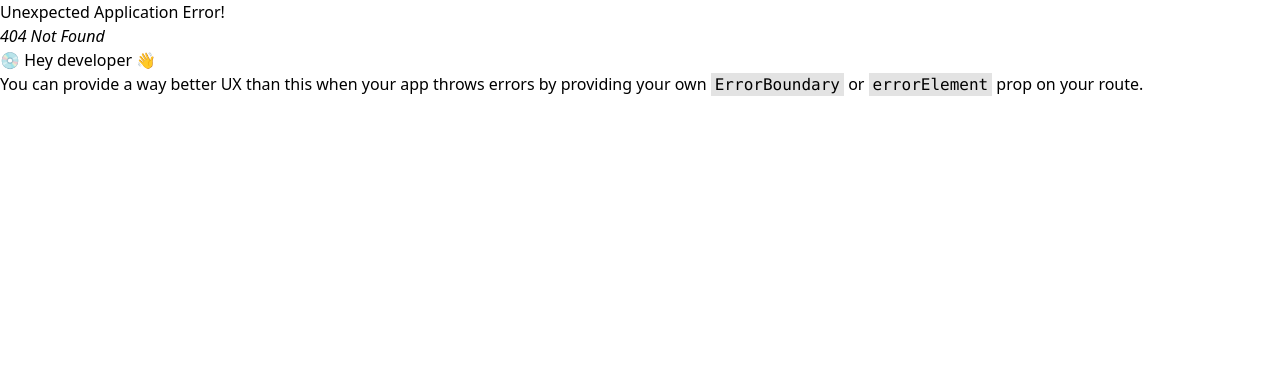
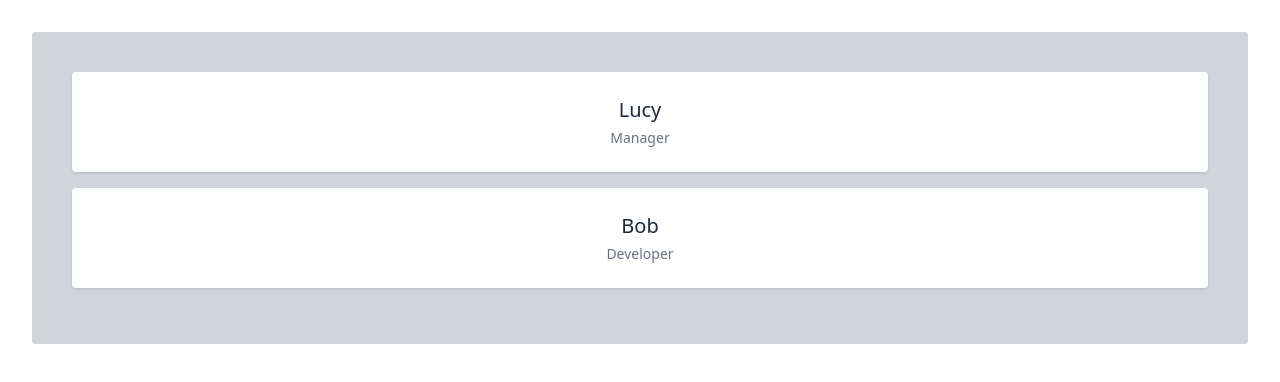
Before and after one commit to arief-github/learning-react-typescript, a React (Vite) app: page / in a window 1280 px wide. Before the commit this address had no page. Shown: the top 382 px of the page. Built offline with nearby package versions, Linux system fonts and the light colour scheme.

Commit message:
initialize Checklist Reusable Component

```diff
--- a/src/App.tsx
+++ b/src/App.tsx
@@ -1,10 +1,18 @@
-import { Alert } from "./components/Alert";
 import './App.css'
+import { CheckList } from './components/Checklist';
 
 function App() {
   return (
     <div className="App">
-      <Alert type="success" heading="success" closable>Everything is fine</Alert>
+      <CheckList
+        data={[
+          { id: 1, name: 'Lucy', role: 'Manager'},
+          { id: 2, name: 'Bob', role: 'Developer'},
+        ]}
+        id="id"
+        primary="name"
+        secondary="role"
+      />
     </div>
   )
 
--- /dev/null
+++ b/src/components/Checklist/index.tsx
@@ -0,0 +1,47 @@
+type Props<Data> = {
+    data: Data[],
+    id: keyof Data,
+    primary: keyof Data,
+    secondary: keyof Data,
+}
+
+export function CheckList<Data>({
+    data, id, primary, secondary
+}: Props<Data>) {
+    return (
+        <ul className="bg-gray-300 rounded p-10">
+            {data.map((item) => {
+                const idValue = item[id] as string | number
+
+                if(typeof idValue !== 'string' && typeof idValue !== 'number') {
+                    return null
+                }
+
+                const primaryText = item[primary] as string
+
+                if (typeof primaryText !== 'string') {
+                    return null
+                }
+
+                const secondaryText = item[secondary] as string
+
+                // Check if secondaryText is a string before using it
+                return (
+                    <li key={idValue} className="bg-white p-6 shadow rounded mb-4">
+                        <div className="text-xl text-gray-800 pb-1">
+                            {primaryText}
+                        </div>
+                        {
+                            typeof secondaryText === 'string' && (  // Use && for conditional rendering
+                                <div className="text-sm text-gray-500">
+                                    { secondaryText }
+                                </div>
+                            )
+                        }
+                    </li>
+                )
+
+            })}
+        </ul>
+    )
+}
--- a/src/main.tsx
+++ b/src/main.tsx
@@ -1,11 +1,11 @@
 import { StrictMode } from 'react'
 import { createRoot } from 'react-dom/client'
 import './index.css'
-import { Routes } from './routes'
-// import App from './App.tsx'
+// import { Routes } from './routes'
+import App from './App.tsx'
 
 createRoot(document.getElementById('root')!).render(
   <StrictMode>
-    <Routes />
+    <App />
   </StrictMode>,
 )
```
